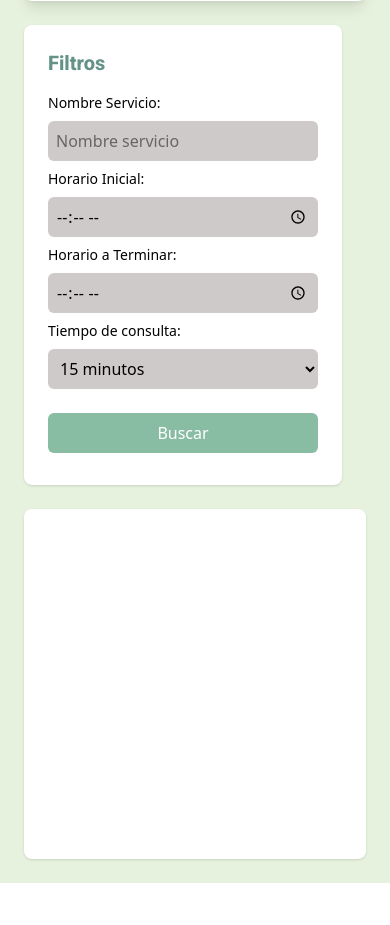
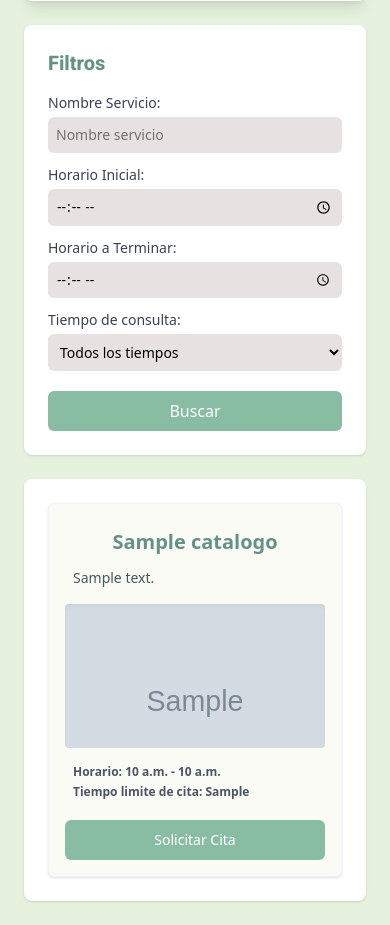
Before and after one commit to yUMIP04/PlataformReservas-AgendaServicios, a Django app: page /catalogo/ in a window 390 px wide. Shown: the part 263-1188 px from the top of the page. Before the commit the page ends 1146 px from the top, so only its background shows below. Run offline with Django 5.2, Linux system fonts and the light colour scheme; tables that the repository leaves empty hold one stand-in row (values such as "Sample post"); grey boxes marked "Sample" are stand-in pictures; some libraries are stand-ins or nearby versions; some web fonts are replaced.

Commit message:
-Cards se visualizan en catalogo y en los servicios que haya creado el profesional.

```diff
--- a/booking/views.py
+++ b/booking/views.py
@@ -1,5 +1,5 @@
 from django.shortcuts import render, redirect
-from .models import Catalogo
+from services.models import Catalogo
 
 # Create your views here.
 
@@ -7,12 +7,17 @@ from .models import Catalogo
 
 #🌟MUESTRA DE CATALOGOS PRINCIPAL
 
+
 def catalogo(request):
+    try:
 
-    if request.method == 'GET':
-        return render(request, 'booking/catalogo.html')
+        resultados = Catalogo.objects.all()
+        return render(request, 'booking/catalogo.html', {'servicios': resultados})
 
-    return render(request, 'booking/catalogo.html')
+    except Exception as e:
+        print(f"❌ Hubo un error al mostrar la información en el Catálogo: {e}")
+
+        return render(request, 'booking/catalogo.html', {'servicios': []})
 
 
 #🌟MUESTRA DE MIS RESERVAS
--- a/core/urls.py
+++ b/core/urls.py
@@ -16,6 +16,8 @@ Including another URLconf
 """
 from django.contrib import admin
 from django.urls import path, include
+from django.conf import settings
+from django.conf.urls.static import static
 
 urlpatterns = [
     path('admin/', admin.site.urls),
@@ -23,3 +25,7 @@ urlpatterns = [
     path('', include('services.urls')),
     path('', include('booking.urls')),
 ]
+
+if settings.DEBUG:
+
+    urlpatterns +=  static(settings.MEDIA_URL, document_root=settings.MEDIA_ROOT)
--- a/services/models.py
+++ b/services/models.py
@@ -4,6 +4,7 @@ from users.models import Usuario
 # Create your models here.
 
 class Catalogo(models.Model):
+
     hora_inicio_trabajo = models.TimeField()
     hora_fin_trabajo =models.TimeField()
     id_profesional =models.ForeignKey(Usuario, on_delete=models.CASCADE)
--- a/templates/booking/catalogo.html
+++ b/templates/booking/catalogo.html
@@ -6,11 +6,11 @@
 {% block content %}
 <div class="w-full min-h-screen bg-[#E6F2DD] p-6">
 
-    <div class="max-w-6xl mx-auto flex flex-col gap-6">
+    <div class="max-w-7xl mx-auto flex flex-col gap-6">
 
         <!--🌟 1. Mensaje de Bienvenida -->
         <div class="bienvenida-descrip flex flex-row justify-center items-center">
-            <div class="presentacion bg-white p-6 rounded-lg shadow-lg w-full transform transition-transform duration-300 hover:-translate-y-2">
+            <div class="presentacion bg-white p-6 rounded-lg shadow-lg w-full transform transition-transform duration-300 hover:-translate-y-1">
                 <div class="titulo mb-2 font-[Roboto] text-2xl font-semibold text-[#659287]">
                     <h1>Catálogo</h1>
                 </div>
@@ -21,28 +21,35 @@
         </div>
 
         <!--🌟 2. CATÁLOGO Y FILTROS -->
-        <div class="CATALOGO grid grid-cols-1 md:grid-cols-3 gap-6">
+        <div class="CATALOGO grid grid-cols-1 lg:grid-cols-4 gap-6 items-start">
 
             <!--🌟 Buscador / Filtros del Catálogo -->
-            <div class="sec-Buscador col-span-1">
-
-                <div class="buscador bg-white p-6 pb-8 rounded-lg shadow-sm">
-                    <form action="" method="get" class="flex flex-col gap-2">
-                        <div class="titulo-form mb-2">
+            <div class="sec-Buscador col-span-1 sticky top-6">
+                <div class="buscador bg-white p-6 rounded-lg shadow-sm">
+                    <form action="" method="get" class="flex flex-col gap-3">
+                        <div class="titulo-form mb-1">
                             <h1 class="font-[Roboto] text-xl font-extrabold text-[#659287]">Filtros</h1>
                         </div>
 
-                        <label for="nombre-servicio" class="text-sm font-medium">Nombre Servicio:</label>
-                        <input type="text" placeholder="Nombre servicio" id="nombre-servicio" name="nombre_servicio" class="w-full bg-[#CFCACA] p-2 rounded-md focus:outline-none focus:ring-2 focus:ring-[#659287]">
+                        <div>
+                            <label for="nombre-servicio" class="text-sm font-medium text-gray-700 block mb-1">Nombre Servicio:</label>
+                            <input type="text" placeholder="Nombre servicio" id="nombre-servicio" name="nombre_servicio" class="w-full bg-[#E8E1E1] p-2 rounded-md focus:outline-none focus:ring-2 focus:ring-[#659287] text-sm">
+                        </div>
 
-                        <label for="horario-inicial" class="text-sm font-medium">Horario Inicial:</label>
-                        <input type="time" id="horario-inicial" name="horario_inicial" class="w-full bg-[#CFCACA] p-2 rounded-md focus:outline-none focus:ring-2 focus:ring-[#659287]">
+                        <div>
+                            <label for="horario-inicial" class="text-sm font-medium text-gray-700 block mb-1">Horario Inicial:</label>
+                            <input type="time" id="horario-inicial" name="horario_inicial" class="w-full bg-[#E8E1E1] p-2 rounded-md focus:outline-none focus:ring-2 focus:ring-[#659287] text-sm">
+                        </div>
 
-                        <label for="horario-terminar" class="text-sm font-medium">Horario a Terminar:</label>
-                        <input type="time" id="horario-terminar" name="horario_terminar" class="w-full bg-[#CFCACA] p-2 rounded-md focus:outline-none focus:ring-2 focus:ring-[#659287]">
+                        <div>
+                            <label for="horario-terminar" class="text-sm font-medium text-gray-700 block mb-1">Horario a Terminar:</label>
+                            <input type="time" id="horario-terminar" name="horario_terminar" class="w-full bg-[#E8E1E1] p-2 rounded-md focus:outline-none focus:ring-2 focus:ring-[#659287] text-sm">
+                        </div>
 
-                        <label for="tiempo-consulta" class="text-sm font-medium">Tiempo de consulta:</label>
-                        <select name="tiempo_consulta" id="tiempo-consulta" class="w-full bg-[#CFCACA] p-2 rounded-md focus:outline-none focus:ring-2 focus:ring-[#659287]">
+                        <div>
+                            <label for="tiempo-consulta" class="text-sm font-medium text-gray-700 block mb-1">Tiempo de consulta:</label>
+                            <select name="tiempo_consulta" id="tiempo-consulta" class="w-full bg-[#E8E1E1] p-2 rounded-md focus:outline-none focus:ring-2 focus:ring-[#659287] text-sm">
+                                <option value="">Todos los tiempos</option>
                                 <option value="15 minutos">15 minutos</option>
                                 <option value="30 minutos">30 minutos</option>
                                 <option value="45 minutos">45 minutos</option>
@@ -51,8 +58,9 @@
                                 <option value="3 horas">3 hora(s)</option>
                                 <option value="4 horas">4 hora(s)</option>
                             </select>
+                        </div>
 
-                        <div class="btn-buscar flex flex-row justify-center mt-4">
+                        <div class="btn-buscar flex flex-row justify-center mt-2">
                             <input type="submit" value="Buscar" class="bg-[#88BDA4] w-full rounded-md p-2 text-white font-medium transition cursor-pointer hover:bg-[#659287]">
                         </div>
                     </form>
@@ -60,9 +68,57 @@
             </div>
 
             <!--🌟 3. Muestra del Catálogo -->
-            <div class="catalogo col-span-2">
-                <div class="servicios bg-white p-6 rounded-lg min-h-[350px] shadow-sm grid grid-cols-1 sm:grid-cols-2 gap-4 auto-rows-max">
+            <div class="catalogo col-span-1 lg:col-span-3">
+                <div class="servicios bg-white p-6 rounded-lg min-h-[350px] shadow-sm">
 
+                    <div class="Servicios grid grid-cols-1 md:grid-cols-2 xl:grid-cols-3 gap-6">
+                        {% if servicios %}
+                            {% for servicio in servicios %}
+                                <!--🌟CARD DE MUESTRA-->
+                                <div class="card-muestra bg-[#FAFBF5] w-full h-auto p-4 rounded-md shadow-sm border border-gray-100 flex flex-col justify-between">
+
+                                    <div>
+                                        <div class="titulo-card text-center mt-2 text-[Roboto] text-xl font-semibold text-[#659287] mb-3">
+                                            <h1 class="Titulo-servicio">{{ servicio.nombre_servicio }}</h1>
+                                        </div>
+
+                                        <div class="descripcion-card px-2 text-gray-600 text-sm mb-4">
+                                            <p class="card-descripcion">{{ servicio.descripcion }}</p>
+                                        </div>
+
+                                        <div class="contenedor-imagen flex flex-row justify-center mb-4">
+                                            {% if servicio.fondo_img %}
+                                                <div class="imagen-card w-full bg-cover bg-top bg-no-repeat h-36 rounded-sm shadow-inner"
+                                                     style="background-image: url('{{ servicio.fondo_img.url }}');">
+                                                </div>
+                                            {% else %}
+                                                <div class="imagen-card w-full bg-[#A19C9C] h-36 rounded-sm flex items-center justify-center text-white text-sm">
+                                                    Sin imagen
+                                                </div>
+                                            {% endif %}
+                                        </div>
+
+                                        <div class="informacion-explicita px-2 text-[Roboto] text-xs font-bold text-gray-600 space-y-1">
+                                            <p class="horaInicio-card">Horario: {{ servicio.hora_inicio_trabajo }} - {{ servicio.hora_fin_trabajo }}</p>
+                                            <p class="tiempoLimite-card">Tiempo limite de cita: {{ servicio.tiempo_limite_cita }}</p>
+                                        </div>
+                                    </div>
+
+                                    <div class="btn flex flex-row justify-center mt-5">
+                                        <button type="button" class="p-2.5 w-full text-white text-sm rounded-md bg-[#88bda4] hover:bg-[#659287] cursor-pointer transition font-medium">
+                                            Solicitar Cita
+                                        </button>
+                                    </div>
+
+                                </div>
+                            {% endfor %}
+                        {% else %}
+                            <div class="col-span-full flex flex-col items-center justify-center py-12 text-gray-500">
+                                <i class="bx bx-search-alt text-5xl mb-2 text-[#659287]"></i>
+                                <p class="text-lg">No hay servicios disponibles en el catálogo.</p>
+                            </div>
+                        {% endif %}
+                    </div>
 
                 </div>
             </div>
```
Also changed, not shown: services/views.py (+13 -13 lines), static/JS/IU/forms/card-preview.js (deleted, +0 -145 lines), static/JS/IU/forms/card2-preview.js (added, +76 -0 lines), templates/services/crear_servicio.html (+31 -35 lines), templates/services/lista_servicios.html (+40 -31 lines), media/servicios/clawdeen2.jpg (added), media/servicios/clawdeen_wolf.jpeg (added), media/servicios/clawdeen_wolf_DhqYNl8.jpeg (added). Lines whose indentation alone changed are shown as unchanged.
